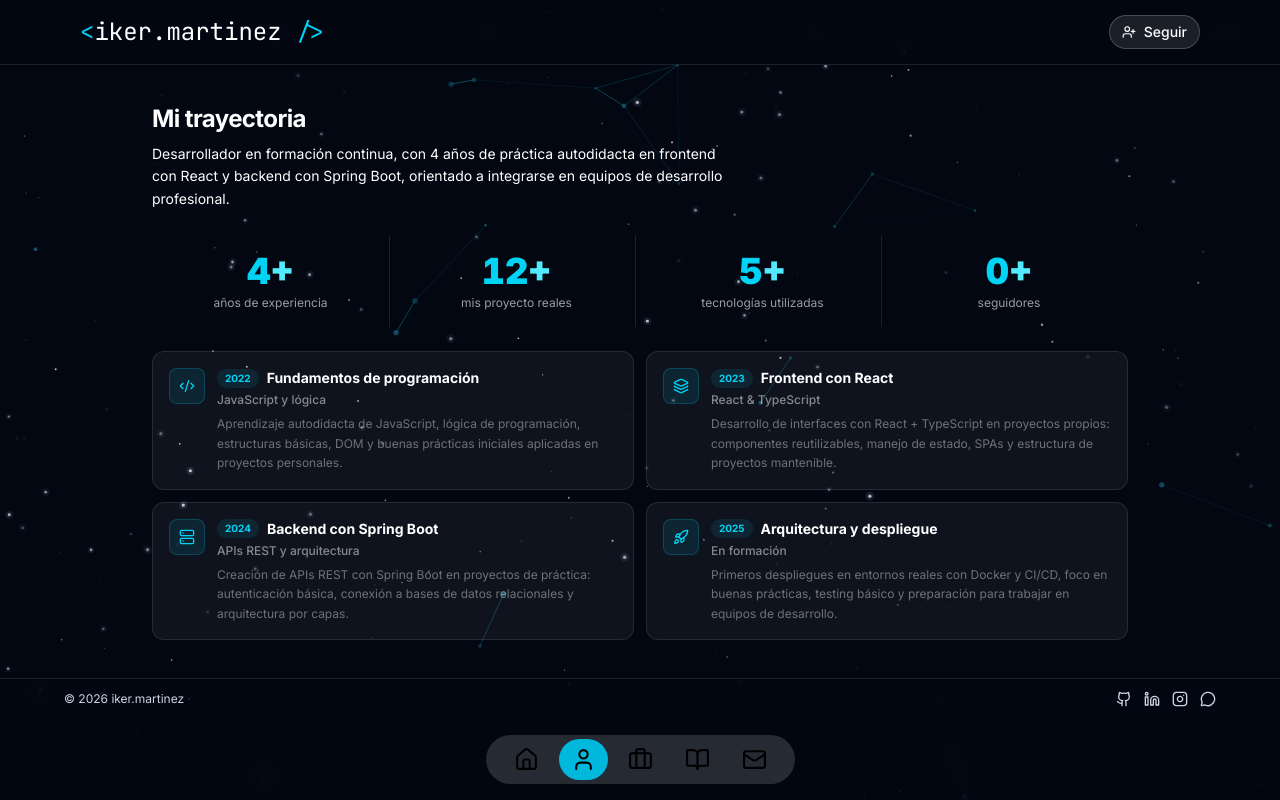
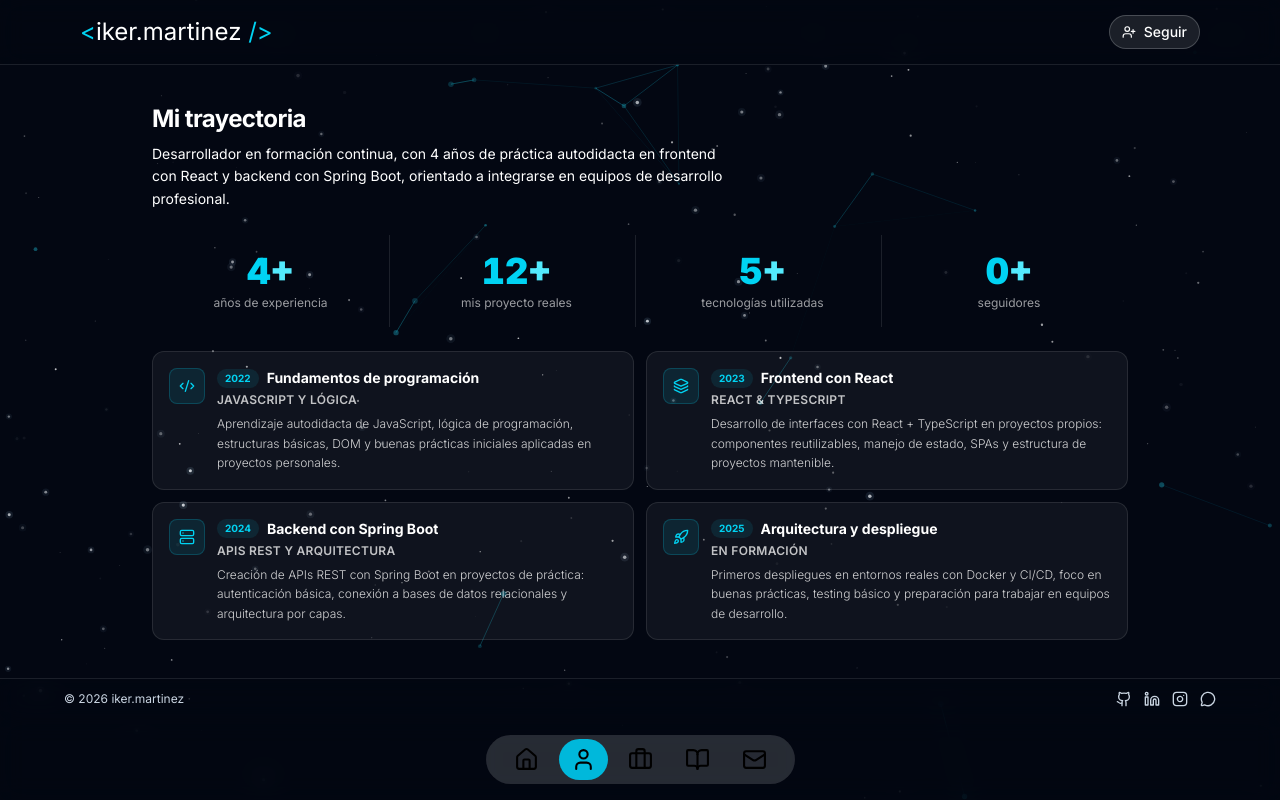
Before and after one commit to moimenta84/portafolio, a React (Vite) app in the folder Frontend/: page /about in a window 1280 px wide. Built offline with nearby package versions, Linux system fonts and the light colour scheme; no server answers.

Commit message:
fix: textos en blanco y tipografía Inter pro en trayectoria y proyectos

```diff
--- a/Frontend/src/components/projectCard/ProjectCard.tsx
+++ b/Frontend/src/components/projectCard/ProjectCard.tsx
@@ -54,7 +54,7 @@ const ProjectCard = ({ project, onToggleLike }: ProjectCardProps) => {
 
       {/* Content */}
       <div className="flex flex-col flex-1 p-3 pt-2 gap-2 items-center text-center">
-        <p className="text-xs text-white/90 line-clamp-2 leading-relaxed">
+        <p className="text-xs text-white leading-relaxed line-clamp-2 font-light">
           {description}
         </p>
 
@@ -75,7 +75,7 @@ const ProjectCard = ({ project, onToggleLike }: ProjectCardProps) => {
           href={link}
           target="_blank"
           rel="noreferrer"
-          className="mt-auto flex items-center gap-1.5 text-xs font-medium text-white/80 hover:text-cyan-400 transition-colors focus-visible:outline-none focus-visible:ring-2 focus-visible:ring-cyan-400 rounded"
+          className="mt-auto flex items-center gap-1.5 text-xs font-semibold text-white hover:text-cyan-400 transition-colors focus-visible:outline-none focus-visible:ring-2 focus-visible:ring-cyan-400 rounded tracking-wide"
         >
           <ExternalLink size={12} aria-hidden="true" />
           Ver proyecto
--- a/Frontend/src/components/timeLine/TimeLine.tsx
+++ b/Frontend/src/components/timeLine/TimeLine.tsx
@@ -34,12 +34,12 @@ const TimeLine = () => {
                 </div>
 
                 {/* Subtitle as tag */}
-                <p className="text-xs font-medium text-white/50 mb-1.5">
+                <p className="text-xs font-semibold text-white/75 mb-1.5 tracking-wide uppercase">
                   {data.subtitle}
                 </p>
 
                 {/* Description */}
-                <p className="text-xs text-white/40 leading-relaxed">
+                <p className="text-xs text-white/80 leading-relaxed font-light">
                   {data.description}
                 </p>
               </div>
--- a/Frontend/src/index.css
+++ b/Frontend/src/index.css
@@ -8,3 +8,9 @@
   --font-sans: "Inter", ui-sans-serif, system-ui, sans-serif;
   --font-mono: "JetBrains Mono", ui-monospace, monospace;
 }
+
+*, *::before, *::after {
+  font-family: "Inter", ui-sans-serif, system-ui, sans-serif;
+  -webkit-font-smoothing: antialiased;
+  -moz-osx-font-smoothing: grayscale;
+}
--- a/Frontend/src/pages/Projects.tsx
+++ b/Frontend/src/pages/Projects.tsx
@@ -56,7 +56,7 @@ const Projects = () => {
             </div>
             <div className="flex-1 h-px bg-gradient-to-r from-white/10 to-transparent" />
           </div>
-          <p className="text-sm text-white/50 leading-relaxed max-w-2xl">
+          <p className="text-sm text-white/80 leading-relaxed max-w-2xl font-light">
             Proyectos personales orientados a entornos reales de empresa. Apps full stack y APIs REST para practicar arquitectura, buenas prácticas y flujos de trabajo de consultoría.
           </p>
         </div>
```
